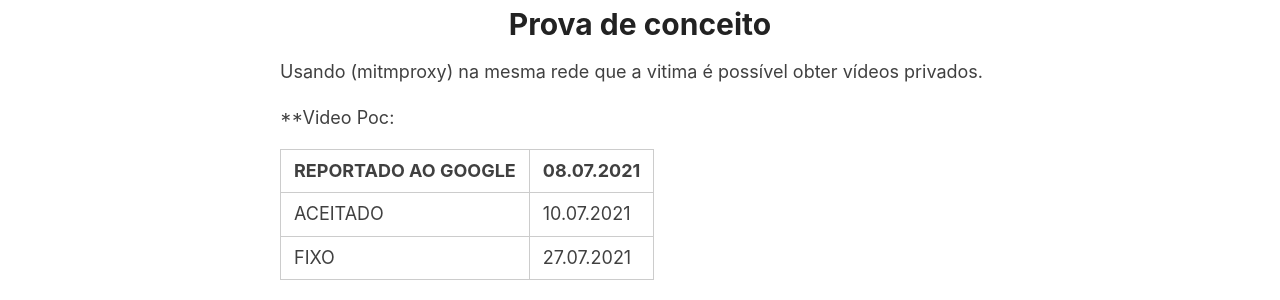
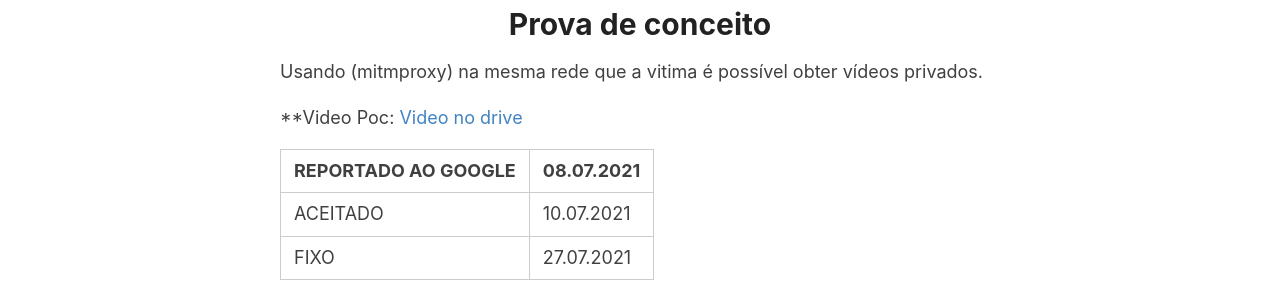
Before and after one commit to rafaellim4/rafaellim4.github.io, a Jekyll site: the page built from _posts/2021-8-26-Kwai-vulnerabilidade.md, in a window 1280 px wide. Shown: the part 752-1052 px from the top of the page. Built offline with Jekyll 4.4.1, drawn with Linux system fonts in a browser that asks for light colours.

Commit message:
Update 2021-8-26-Kwai-vulnerabilidade.md

```diff
--- a/_posts/2021-8-26-Kwai-vulnerabilidade.md
+++ b/_posts/2021-8-26-Kwai-vulnerabilidade.md
@@ -24,7 +24,7 @@ Possivel obter dados dos hosts:
 Usando (mitmproxy) na mesma rede que a vitima é possível obter vídeos privados.
 
 **Video Poc:
-[](https://drive.google.com/file/d/1tfw66gAmuKCA9MzKxSRFFkc0X8b6nuZ2/view?usp=sharing)
+[Video no drive](https://drive.google.com/file/d/1tfw66gAmuKCA9MzKxSRFFkc0X8b6nuZ2/view?usp=sharing)
 
 |REPORTADO AO GOOGLE| 08.07.2021|
 |--|--|
```
